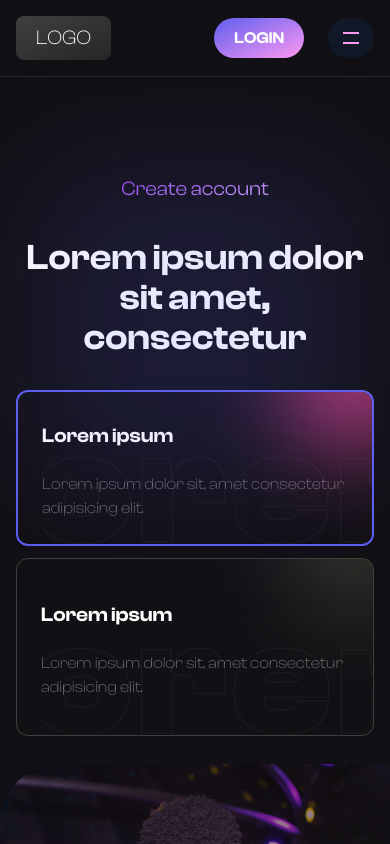
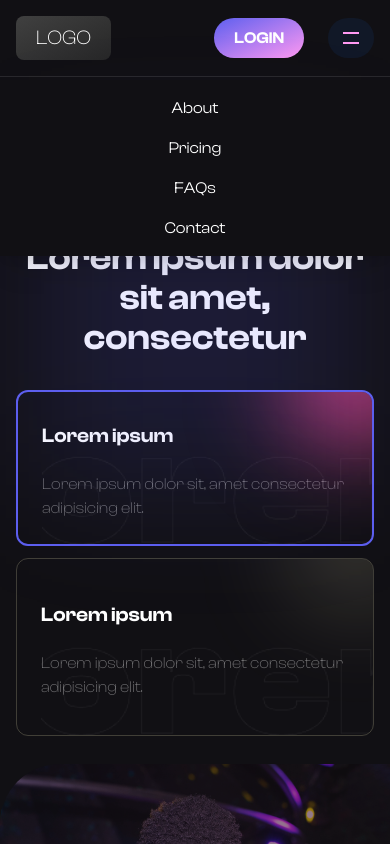
Before and after one commit to Colin-nwk/test-ui, a website built with Vite: page index.html in a window 390 px wide. Both pictures are taken after a click on the element 351 px from the left and 38 px from the top of the page. Shown: the top 844 px of the page. Built offline with nearby package versions, Linux system fonts and the light colour scheme.

Commit message:
mobile menu

```diff
--- a/index.html
+++ b/index.html
@@ -9,9 +9,9 @@
   <title>Vite App</title>
 </head>
 
-<body>
-  <div class="min-h-screen bg-cdark-100 text-white overflow-hidden w-full">
-    <div class="w-full px-4 md:px-16 py-4  border-b border-white/10 overflow-x-hidden">
+<body class="relative">
+  <div class="min-h-screen bg-cdark-100 text-white overflow-hidden w-full ">
+    <div class="w-full px-4 md:px-16 py-4  border-b border-white/10 overflow-x-hidden relative">
 
       <nav class="max-w-screen-xl flex justify-between items-center ">
         <div class="flex items-center">
@@ -37,7 +37,7 @@
           <a href="#"
             class=" rounded-full  font-semibold leading-loose transition-colors px-5 py-1 bg-transparent hover:bg-white hover:text-black border border-iris-80 md:inline-block hidden">SIGNUP</a>
 
-          <span
+          <span id="mobile-menu"
             class="group bg-gray-900 rounded-full flex justify-center items-center flex-col space-y-2 px-3.5 py-1 cursor-pointer md:hidden hover:border-iris-100 duration-300 ease-in transition-all border border-transparent">
             <span class="bg-iris-60 w-4 h-[2px] group-hover:text-iris-100 duration-300 ease-in transition-all"></span>
             <span class="bg-iris-60 w-4 h-[2px] group-hover:text-iris-100 duration-300 ease-in transition-all"></span>
@@ -47,8 +47,15 @@
         </div>
       </nav>
 
+    </div>
+    <div class="hidden w-full h-fit bg-cdark-100 shadow-xl p-4 absolute top-20 right-0 left-0 z-50 nav-list">
+      <ul class="flex flex-col items-center justify-center space-y-4">
+        <li><a href="#">About</a></li>
+        <li><a href="#">Pricing</a></li>
+        <li><a href="#">FAQs</a></li>
+        <li><a href="#">Contact</a></li>
 
-
+      </ul>
     </div>
     <header class="grid grid-cols-1 md:grid-cols-2 space-y-10 md:space-y-0 mt-24 md:mt-0">
       <div class=" w-full h-full flex justify-center items-center space-y-8 flex-col px-4 md:px-16 relative">
@@ -95,6 +102,8 @@
           alt="nightlife" loading="lazy">
       </div>
     </header>
+
+    <script src="./main.js"></script>
 </body>
 
 </html>
--- /dev/null
+++ b/main.js
@@ -0,0 +1,7 @@
+const menuToggle = document.getElementById("mobile-menu");
+const navList = document.querySelector(".nav-list");
+
+menuToggle.addEventListener("click", () => {
+  navList.classList.toggle("hidden");
+  // navList.classList.toggle("visible");
+});
```
Also changed, not shown: style.css (+34 -0 lines).
